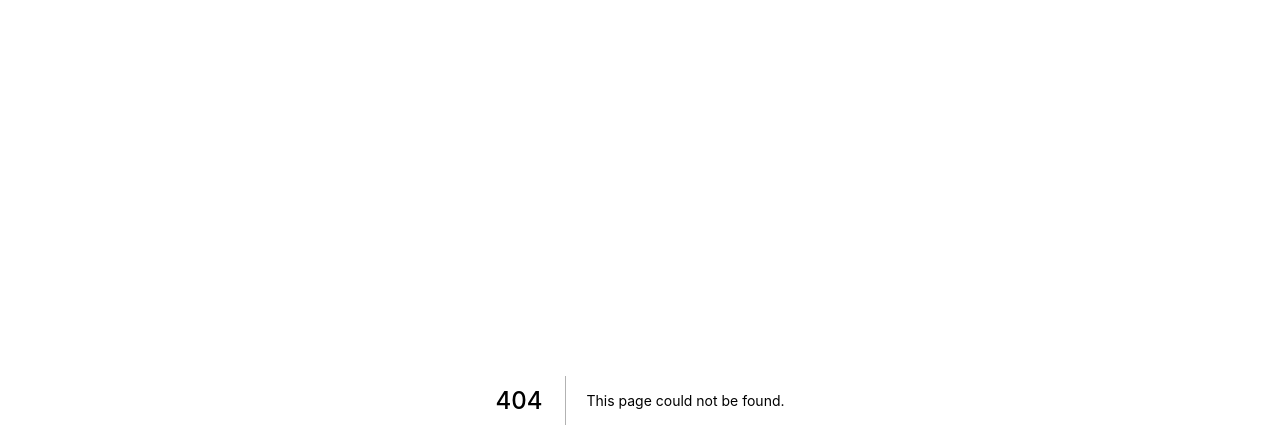
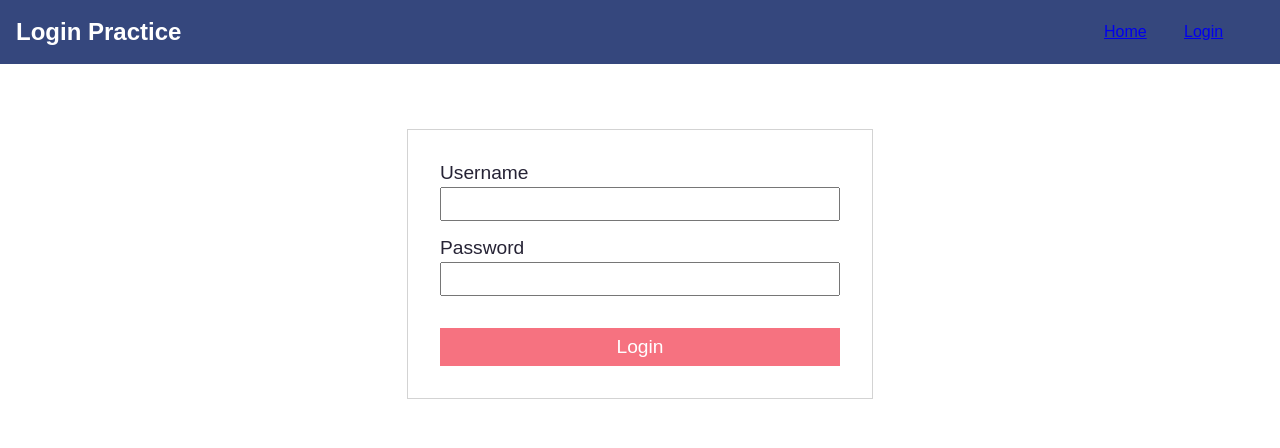
Before and after one commit to Mnho229/login-practice, a Next.js app: page /login in a window 1280 px wide. Before the commit this address had no page. Shown: the top 448 px of the page. Built offline with nearby package versions, Linux system fonts and the light colour scheme.

Commit message:
added login section

```diff
--- a/pages/components/Layout.js
+++ b/pages/components/Layout.js
@@ -26,6 +26,7 @@ function style() {
 
       body {
         margin: 0;
+        font-family: sans-serif;
       }
 
       :root {
--- a/pages/components/Navbar.js
+++ b/pages/components/Navbar.js
@@ -1,3 +1,4 @@
+import Link from 'next/link';
 
 const Navbar = (props) => {
 
@@ -5,8 +6,8 @@ const Navbar = (props) => {
     <nav className="c-nav">
       <h2 className="c-nav__header">Login Practice</h2>
       <ul className="c-nav__buttonList">
-        <li className="c-nav__button">Home</li>
-        <li className="c-nav__button">Login</li>
+        <li className="c-nav__button"><Link href="/">Home</Link></li>
+        <li className="c-nav__button"><Link href="/login">Login</Link></li>
       </ul>
 
       {style()}
@@ -22,7 +23,6 @@ function style() {
         width: 100%;
         background-color: var(--sec-color);
         color: white;
-        font-family: sans-serif;
         height: 4rem;
         display: flex;
         margin: 0;
@@ -44,9 +44,14 @@ function style() {
       }
 
       .c-nav__button {
-        width: 4rem;
+        width: 5rem;
         align-self: center;
-        cursor: pointer;
+      }
+
+      .c-nav__button a {
+        color: white;
+        font-size: 1.2rem;
+        text-decoration: none;
       }
     `}</style>
   )
--- /dev/null
+++ b/pages/login.js
@@ -0,0 +1,88 @@
+import Layout from './components/Layout'
+
+//Main Objective: Create log-in form, and css
+//Bonus: set up API for initial login
+
+const Login = (props) => {
+
+  return (
+    <Layout>
+      <section className="l-container">
+        <div className="c-login">
+          <div className="c-login__input">
+            <label for="Username" className="c-login__label">Username</label>
+            <input
+              name="Username"
+              label="Username"
+              className="c-login__field" />
+          </div>
+          <div className="c-login__input">
+            <label for="Password" className="c-login__label">Password</label>
+            <input
+              name="Password"
+              type="password"
+              label="Password"
+              className="c-login__field" />
+          </div>
+
+          <input className="c-login__submit" type="submit" value="Login" />
+        </div>
+      </section>
+
+      {style()}
+    </Layout>
+  )
+
+};
+
+function style() {
+  return (
+    <style jsx="true">{`
+      .l-container {
+        display: flex;
+        justify-content: center;
+        align-items: center;
+        height: 50vh;
+      }
+
+      .c-login {
+        padding: 2rem;
+        border: 1px solid lightgray;
+      }
+
+      .c-login__input {
+        display:flex;
+        flex-direction: column;
+        margin-bottom: 1rem;
+        width: 25rem;
+      }
+
+      .c-login__label {
+        font-size: 1.2rem;
+        margin-bottom: 0.2rem;
+        color: #262335;
+      }
+
+      .c-login__field {
+        width: 100%;
+        font-size: 1.2rem;
+        outline: 0;
+        padding: 0.25rem;
+      }
+
+      .c-login__submit {
+        width: 25rem;
+        border: 0;
+        border-radius: 0;
+        padding: 0.5rem;
+        font-size: 1.2rem;
+        color: white;
+        background-color: var(--main-color);
+        margin-top: 1rem;
+      }
+
+    `}</style>
+  )
+}
+
+export default Login;
```
